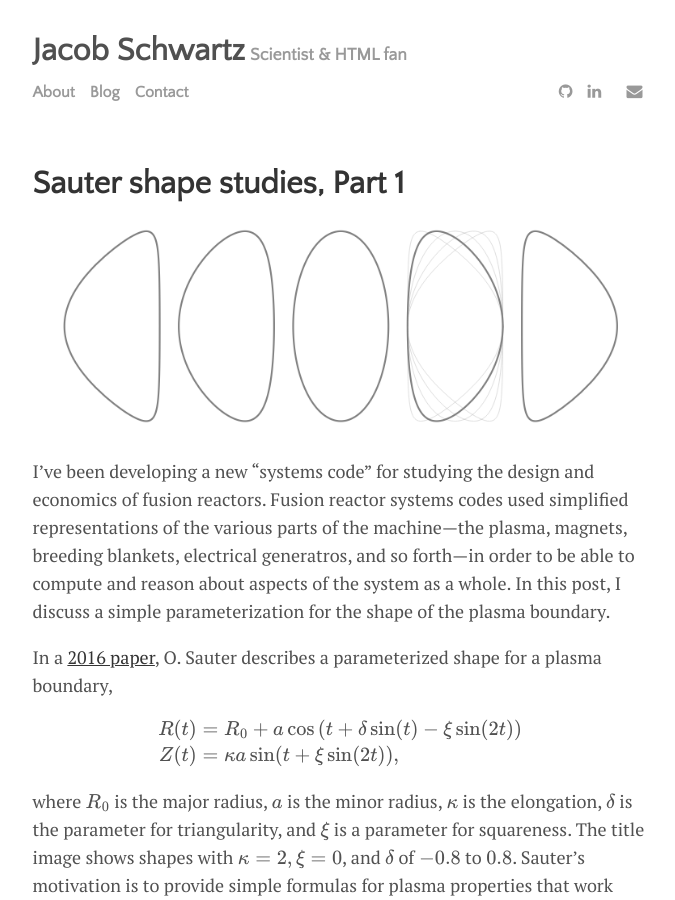
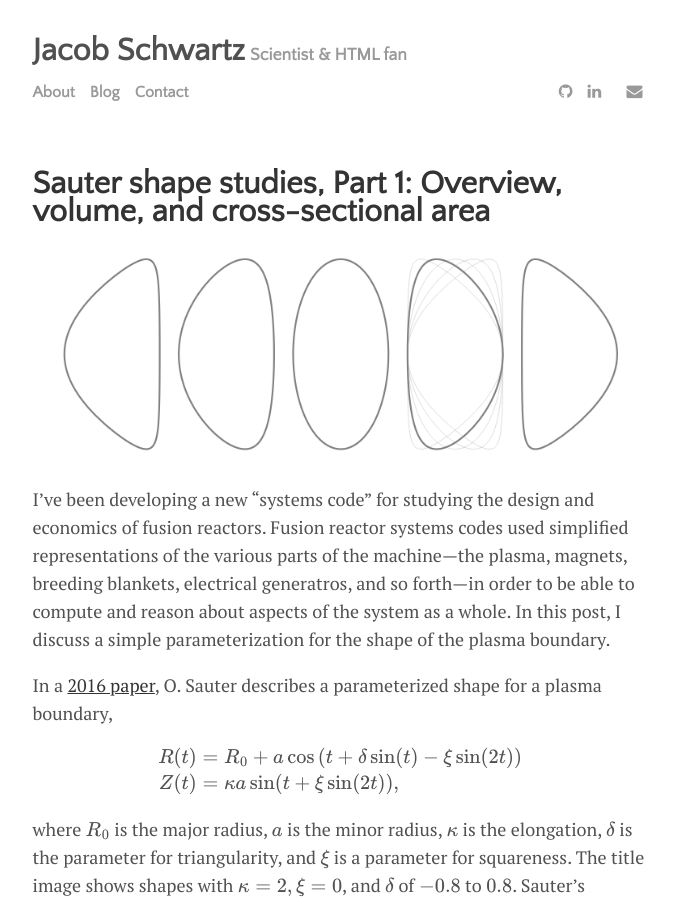
Before and after one commit to cfe316/cfe316.github.io, a Jekyll site: the page built from _posts/2021-04-10-sauter-shape-studies-1.md, in a window 1280 px wide and 900 px high. Shown: the whole window, without its empty margins (300-975 px from the left). Built offline with Jekyll 4.4.1, drawn with Linux system fonts in a browser that asks for light colours; formulas are drawn with MathJax 3; a style sheet for code colours, icons or effects is not loaded.

Commit message:
Update title

```diff
--- a/_posts/2021-04-10-sauter-shape-studies-1.md
+++ b/_posts/2021-04-10-sauter-shape-studies-1.md
@@ -1,6 +1,6 @@
 ---
 layout: post
-title: "Sauter shape studies, Part 1"
+title: "Sauter shape studies, Part 1: Overview, volume, and cross-sectional area"
 author: "Jacob Schwartz"
 categories: journal
 tags: [algebra, geometry, sauter, plasma]
```
